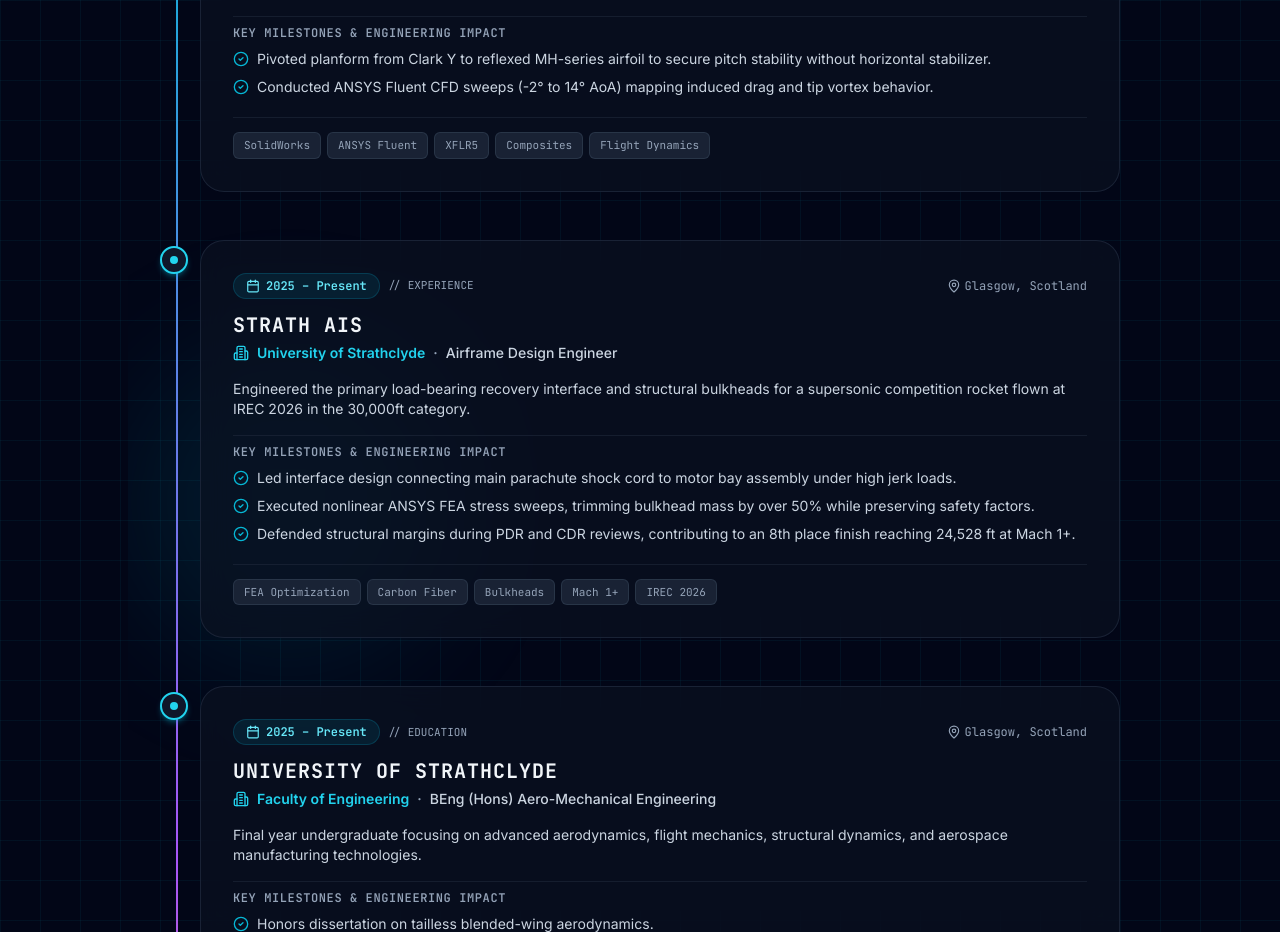
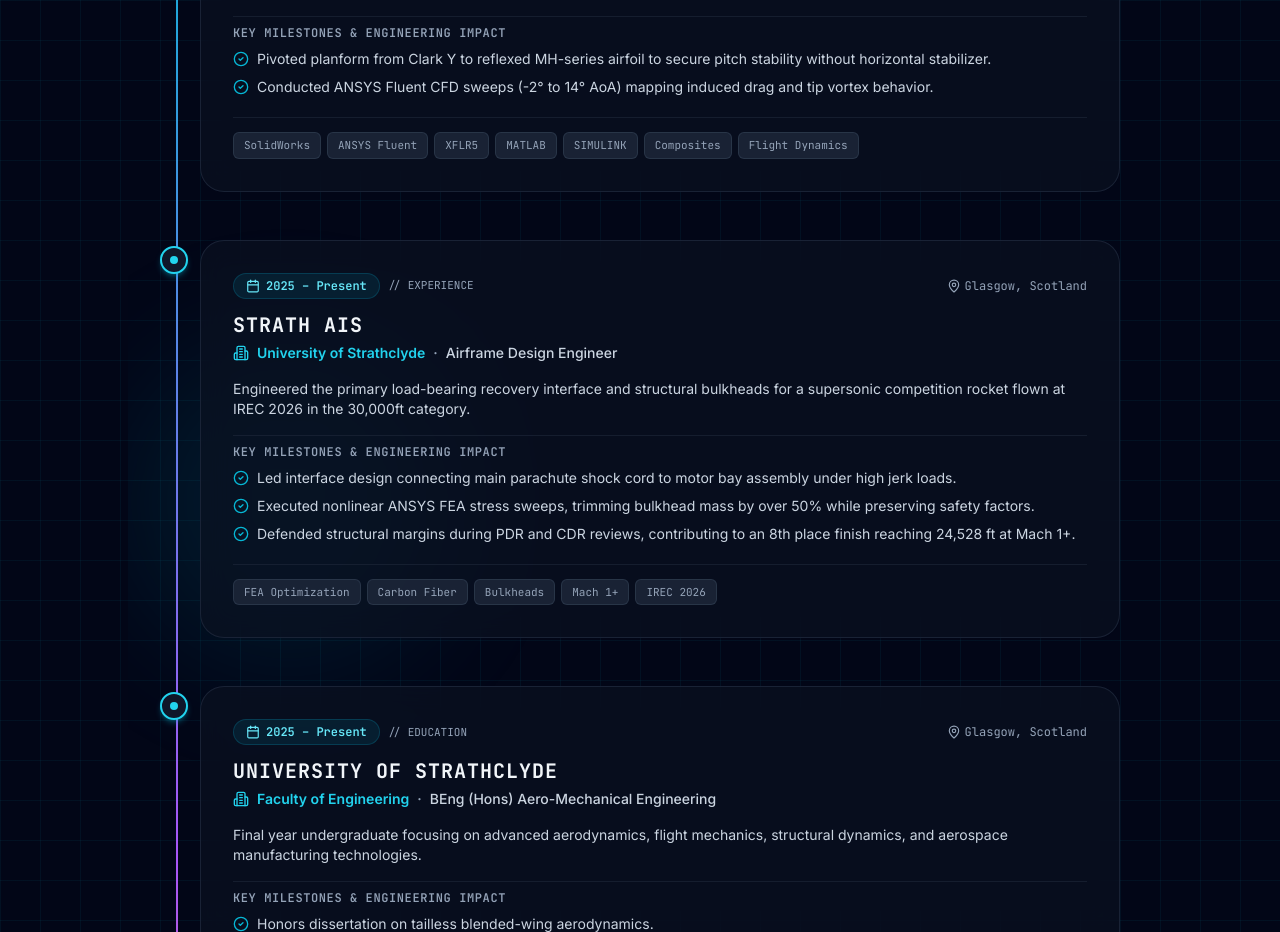
Before and after one commit to shaun-j-thomas/Portfolio, a Next.js app: page / in a window 1280 px wide. Shown: the part 2320-3252 px from the top of the page. Built offline with nearby package versions, Linux system fonts and the light colour scheme; no server answers.

Commit message:
feat: add MATLAB and SIMULINK skills to BWB UAV project card

```diff
--- a/src/data/portfolioData.ts
+++ b/src/data/portfolioData.ts
@@ -252,7 +252,15 @@ export const portfolioData = {
         "Pivoted planform from Clark Y to reflexed MH-series airfoil to secure pitch stability without horizontal stabilizer.",
         "Conducted ANSYS Fluent CFD sweeps (-2° to 14° AoA) mapping induced drag and tip vortex behavior.",
       ],
-      tags: ["SolidWorks", "ANSYS Fluent", "XFLR5", "Composites", "Flight Dynamics"],
+      tags: [
+        "SolidWorks",
+        "ANSYS Fluent",
+        "XFLR5",
+        "MATLAB",
+        "SIMULINK",
+        "Composites",
+        "Flight Dynamics",
+      ],
     },
     {
       period: "2025 – Present",
@@ -372,6 +380,8 @@ export const portfolioData = {
         "SolidWorks CAD",
         "XFLR5 VLM",
         "ANSYS Fluent",
+        "MATLAB",
+        "SIMULINK",
         "Airfoil Reflex",
         "Composite Layup",
         "Flight Telemetry",
--- a/src/data/projects.ts
+++ b/src/data/projects.ts
@@ -136,6 +136,8 @@ export const projectsData: ProjectData[] = [
       "XFLR5 / AVL",
       "ANSYS Fluent (CFD)",
       "SolidWorks",
+      "MATLAB",
+      "SIMULINK",
       "3D Printing & Additive",
       "Composite Wet Layup",
     ],
```
